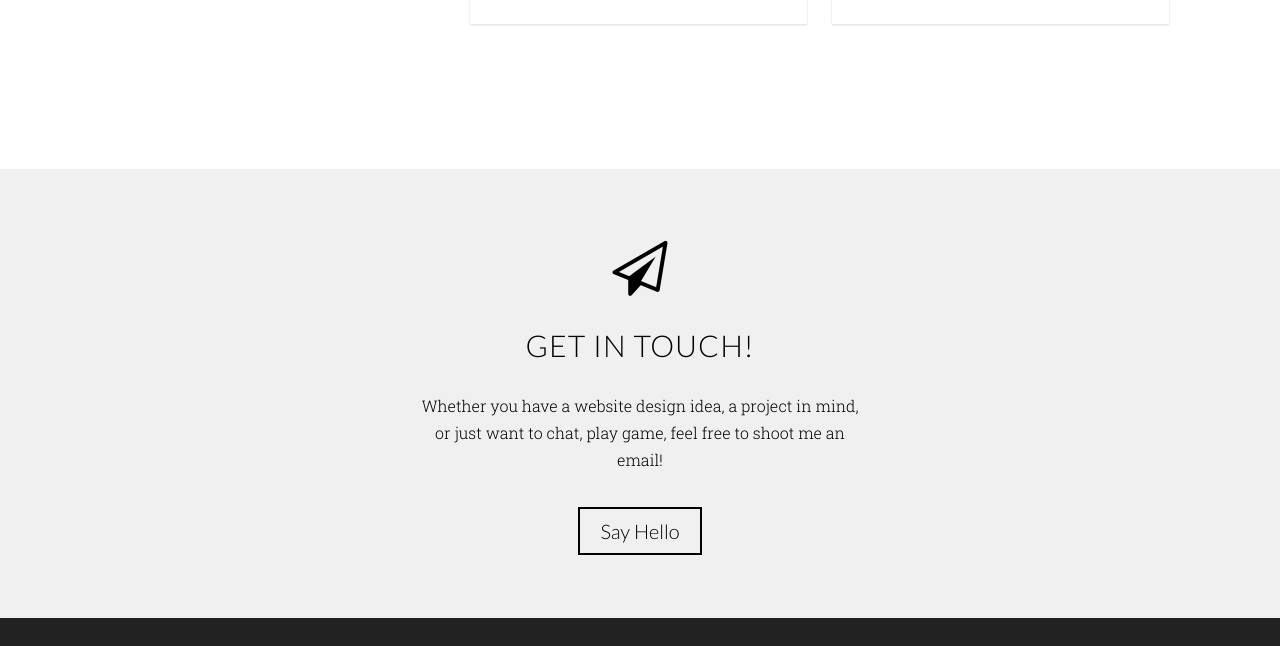
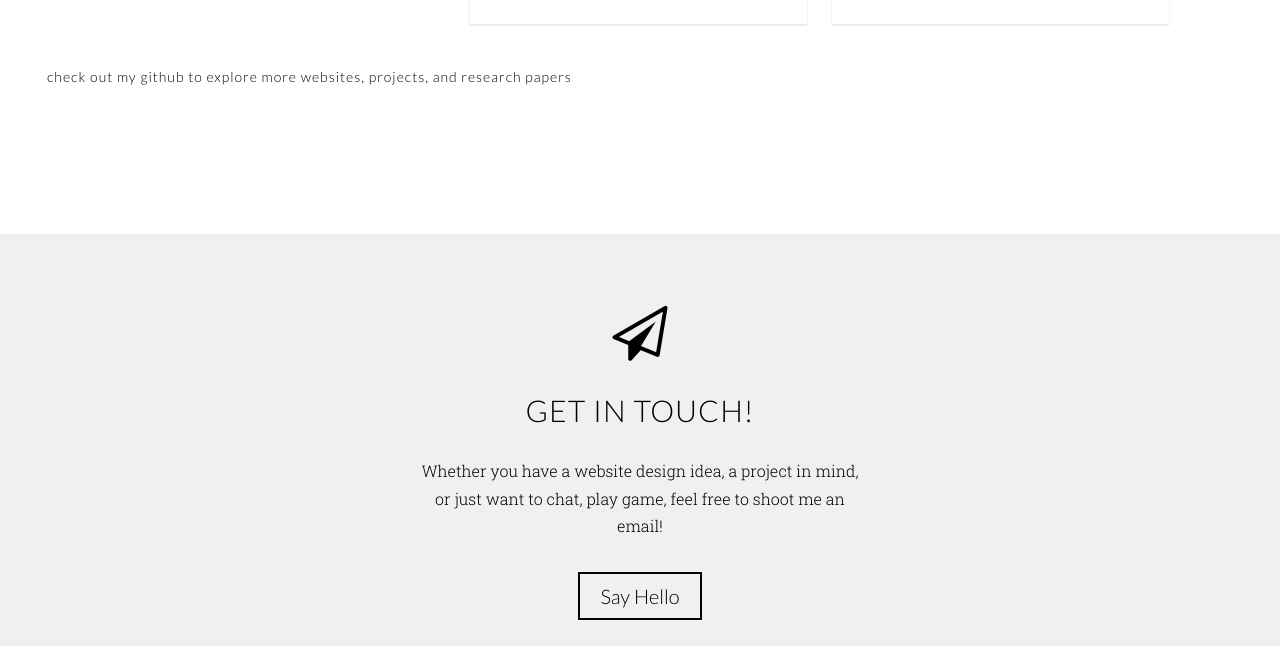
Before and after one commit to visheshkumarvupputuri/Github-Portfolio, a plain HTML site: page index.html in a window 1280 px wide. Shown: the part 4900-5546 px from the top of the page. Drawn offline with nearby package versions, Linux system fonts and the light colour scheme; grey boxes are pictures that could not be loaded.

Commit message:
Update 4

```diff
--- a/index.html
+++ b/index.html
@@ -272,7 +272,7 @@
                 <div class="col-lg-12 text-center">
                     <h2 class="section-heading">What I've Done</h2>
                     <h5 class="coming-soon">(more coming soon)</h5>
-                </div>
+                    </div>
                 <div class="row portfolio-row">
                     <div class="portfolio-item-wrapper wp9">
                         <div class="portfolio-item" data-toggle="modal" href="#courseSourceModal3">
@@ -392,6 +392,7 @@
                         </div>
                     </div>
                 </div>
+                <h5 class="coming-soon">Check out my GitHub to explore more websites, projects, and research papers </h5>
             </div>
         </section>
         <!--************************** PORTFOLIO MODALS **************************-->
```
